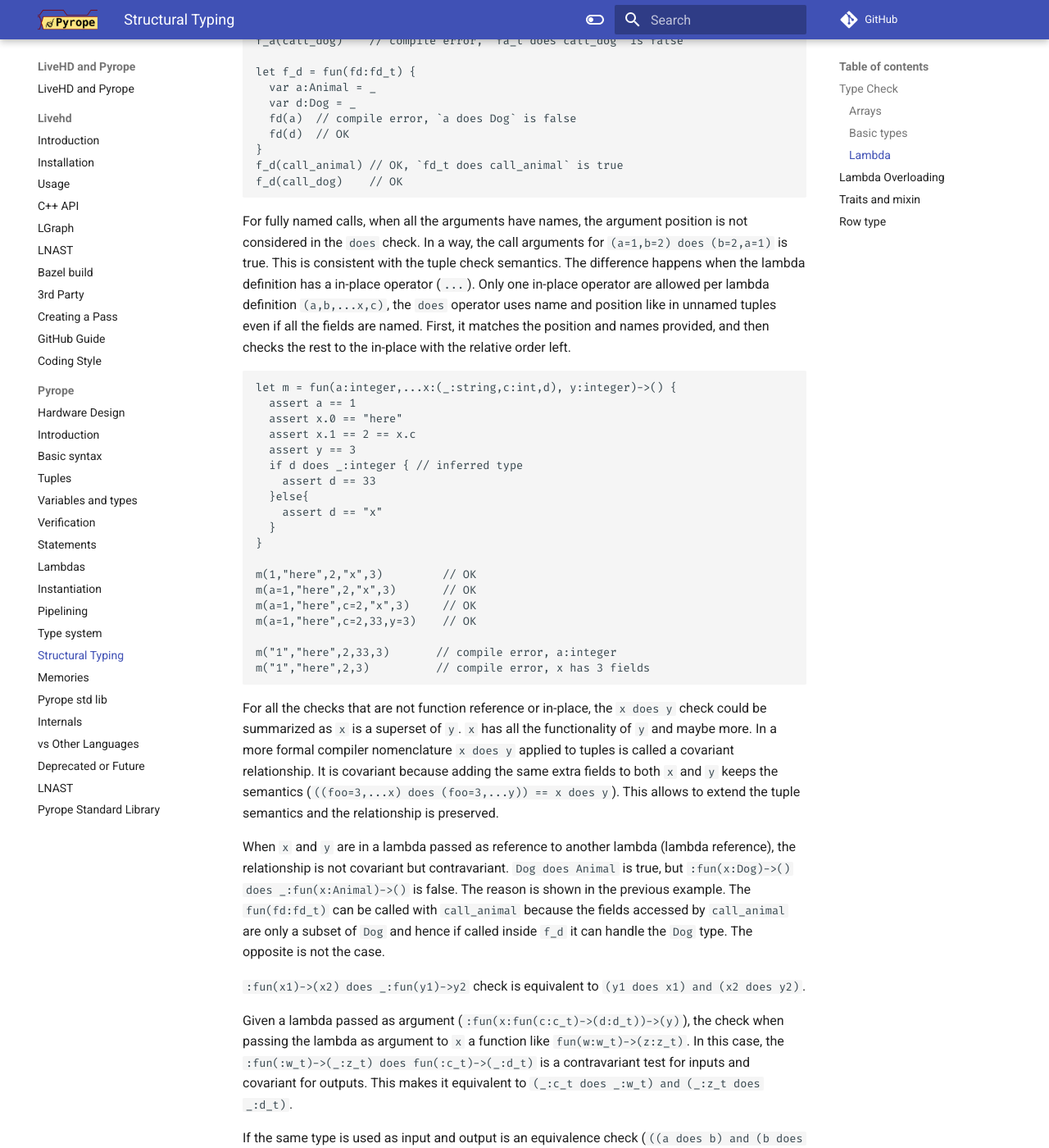
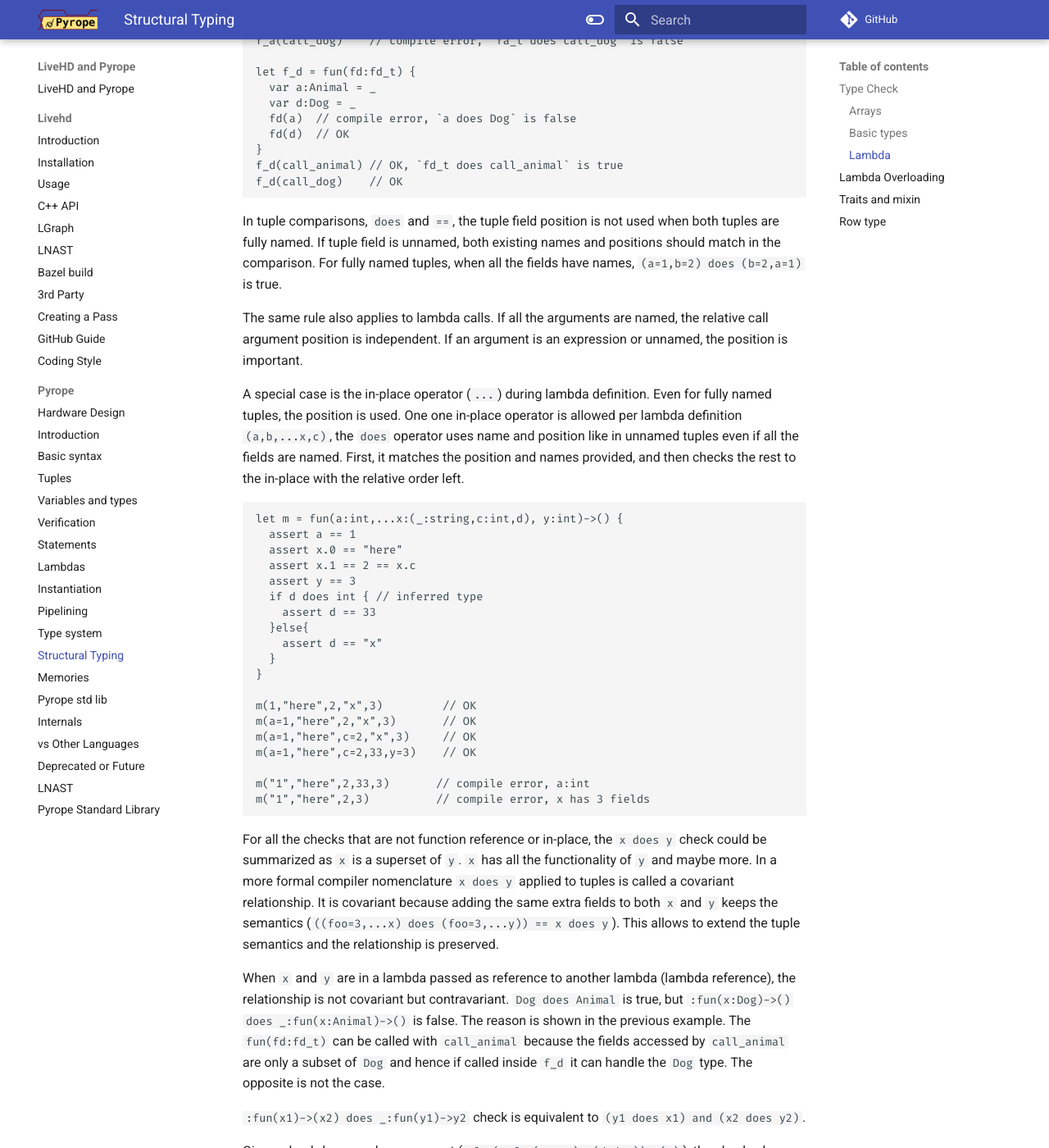
Before and after one commit to masc-ucsc/docs, an MkDocs documentation site: the page built from docs/pyrope/07b-structtype.md, in a window 1280 px wide and 1400 px high, scrolled down 3600 px. Shown: the whole window at 82% size. Built offline with MkDocs 1.6.1 and Material for MkDocs 9.7.7, drawn with Linux system fonts in a browser that asks for light colours; comment, search, counter and statistics services are not loaded.

Commit message:
clarify text

````diff
--- a/docs/pyrope/07b-structtype.md
+++ b/docs/pyrope/07b-structtype.md
@@ -206,23 +206,32 @@ f_d(call_dog)    // OK
 ```
 
 
-For fully named calls, when all the arguments have names, the argument position
-is not considered in the `does` check. In a way, the call arguments for
-`(a=1,b=2) does (b=2,a=1)` is true. This is consistent with the tuple check semantics. The
-difference happens when the lambda definition has a in-place operator (`...`).
-Only one in-place operator are allowed per lambda definition `(a,b,...x,c)`,
-the `does` operator uses name and position like in unnamed tuples even if all
-the fields are named. First, it matches the position and names provided, and
-then checks the rest to the in-place with the relative order left.
+In tuple comparisons, `does` and `==`, the tuple field position is not used
+when both tuples are fully named. If tuple field is unnamed, both existing
+names and positions should match in the comparison.  For fully named tuples,
+when all the fields have names,  `(a=1,b=2) does (b=2,a=1)` is true.
+
+
+The same rule also applies to lambda calls. If all the arguments are named, the
+relative call argument position is independent. If an argument is an expression
+or unnamed, the position is important.
+
+
+A special case is the in-place operator (`...`) during lambda definition.  Even
+for fully named tuples, the position is used.  One one in-place operator is
+allowed per lambda definition `(a,b,...x,c)`, the `does` operator uses name and
+position like in unnamed tuples even if all the fields are named. First, it
+matches the position and names provided, and then checks the rest to the
+in-place with the relative order left.
 
 
 ```
-let m = fun(a:integer,...x:(_:string,c:int,d), y:integer)->() {
+let m = fun(a:int,...x:(_:string,c:int,d), y:int)->() {
   assert a == 1
   assert x.0 == "here"
   assert x.1 == 2 == x.c
   assert y == 3
-  if d does _:integer { // inferred type
+  if d does int { // inferred type
     assert d == 33
   }else{
     assert d == "x"
@@ -234,7 +243,7 @@ m(a=1,"here",2,"x",3)       // OK
 m(a=1,"here",c=2,"x",3)     // OK
 m(a=1,"here",c=2,33,y=3)    // OK
 
-m("1","here",2,33,3)       // compile error, a:integer
+m("1","here",2,33,3)       // compile error, a:int
 m("1","here",2,3)          // compile error, x has 3 fields
 ```
 
````
Also changed, not shown: docs/pyrope/12-lnast.md (+31 -31 lines).
